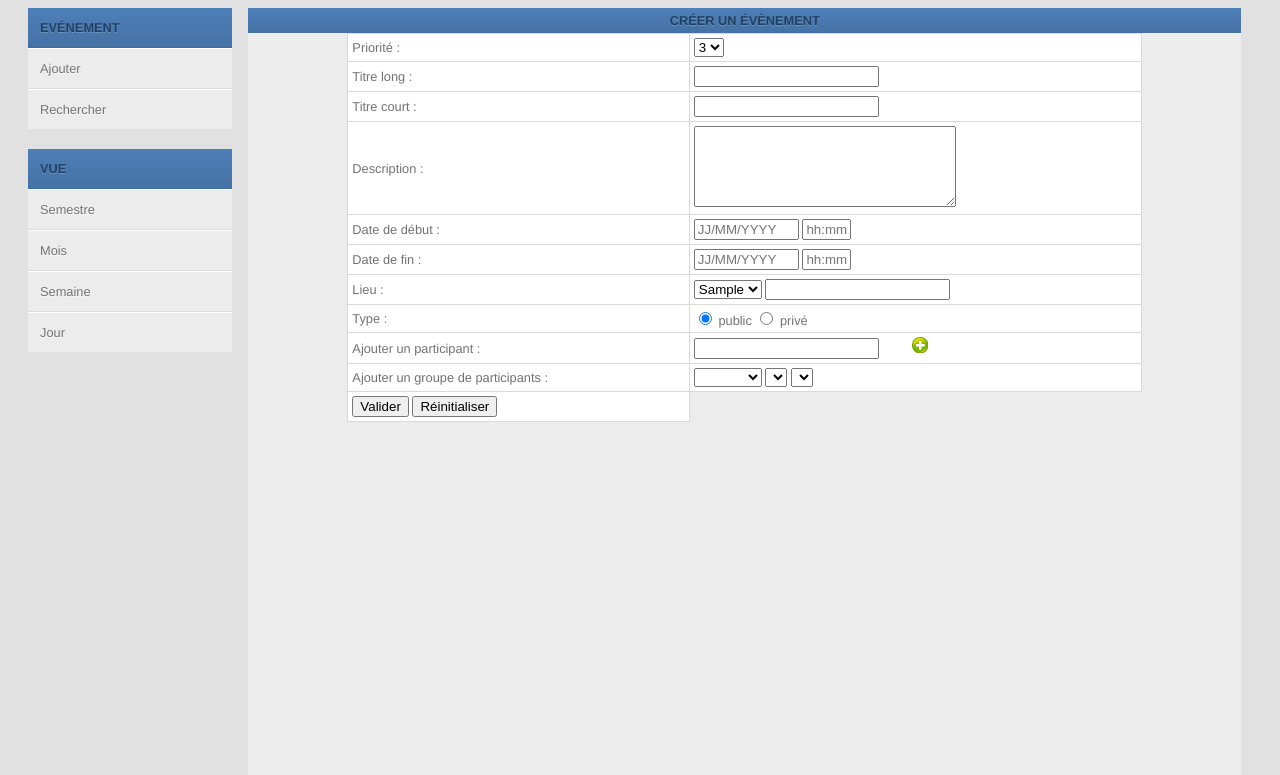
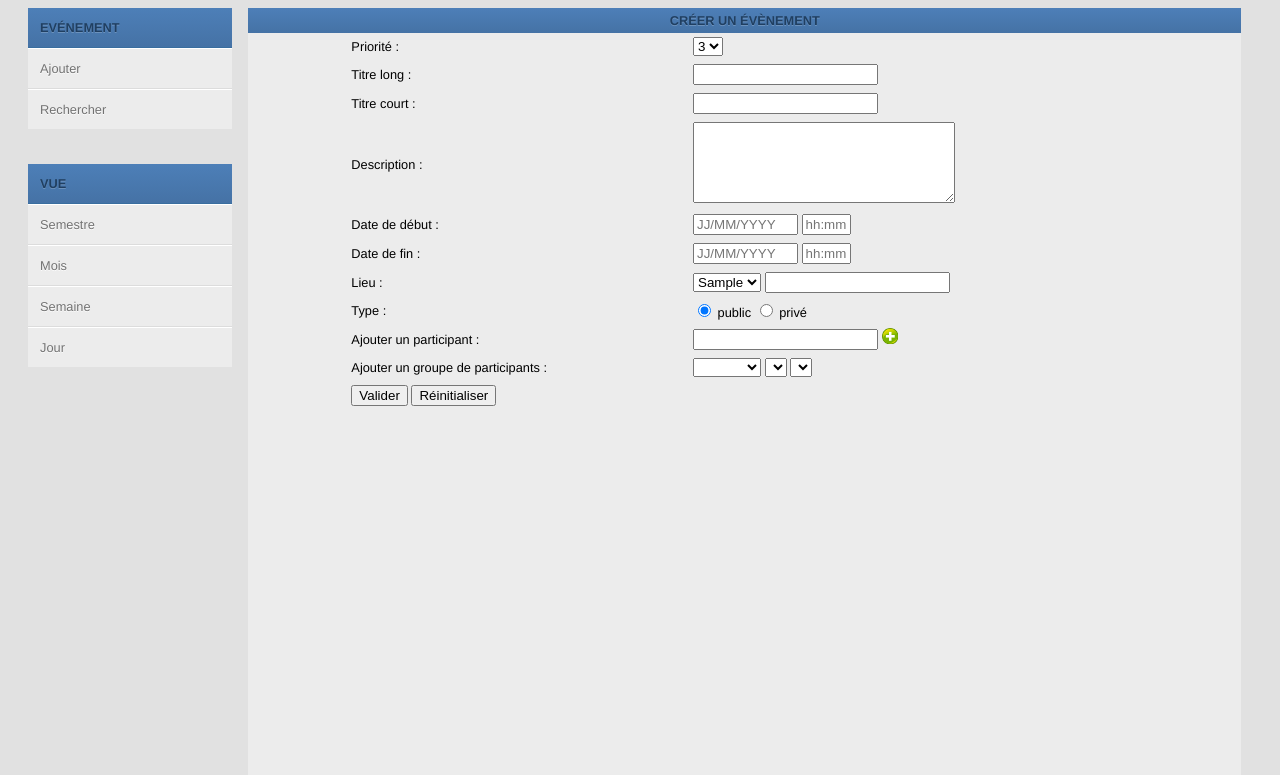
Before and after one commit to LinkedFluuuush/AgendactIfs, a PHP site: page /Pages/Calendrier/creer.php in a window 1280 px wide. Shown: the top 775 px of the page. Run offline with PHP 8.4, Linux system fonts and the light colour scheme; tables that the repository leaves empty or names only in its code hold one stand-in row (values such as "Sample post"); data that the repository does not hold is empty.

Commit message:
modif css

```diff
--- a/Pages/Calendrier/creer.php
+++ b/Pages/Calendrier/creer.php
@@ -3,7 +3,7 @@
 <!DOCTYPE html>
 <html>
     <head>
-        <title>Page jour</title>
+        <title>Créer un évènement</title>
         <meta HTTP-EQUIV="content-type" CONTENT="text/html; charset=UTF-8">
         <link href="../../style.css" rel="stylesheet" type="text/css">
         <link href="../../style-minicalendrier.css" rel="stylesheet" type="text/css">
@@ -161,7 +161,7 @@
         ?>
         <div id="global">
             <?php include('../menu.php'); ?>
-        <div id="corpsCal" class="jour">
+        <div id="corpsCal" class="creer">
             <table class="titreCal"><tr class="titreCal"><th>créer un évènement</th></tr></table>
         <form action="" name="FormCreaEvenement" method="post" enctype="multipart/form-data" id="formCreation">
                 <table cellpadding="4" align="center">
--- a/Pages/menu.php
+++ b/Pages/menu.php
@@ -15,6 +15,7 @@
      <div id="miniCalendrier">
         <script type="text/javascript">miniCalendrier(<?php echo "$annee, $mois-1"; ?>);</script>
      </div>
+    <br>
     <ul class="nav">
         <li>
             <div class="header">Vue</div>
--- a/style.css
+++ b/style.css
@@ -181,7 +181,7 @@ ul.nav > li ul li:hover {
     border-style: solid;
 
     /* couleur de fond du tableau */
-    background-color: #ffffff; /*#f1f2f3;*/
+    background-color: #f1f2f3;
 
     /* affiche le curseur "main" */
     cursor: pointer;
@@ -456,3 +456,20 @@ ul.nav > li ul li:hover {
 }
 
 /* FIN DE LA PARTIE JOUR */
+
+
+
+
+/* PARTIE CREER */
+
+#corpsCal.creer table {
+
+}
+
+#corpsCal.creer td {
+    cursor: default;
+    border: none;
+    background-color: #ececec;
+}
+
+/* FIN DE LA PARTIE CREER */
```
Also changed, not shown: 2 other files.
